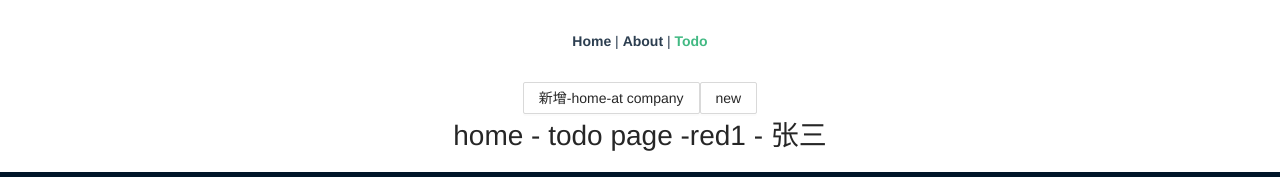
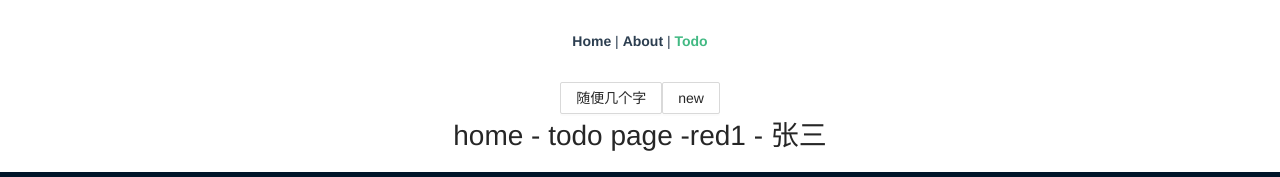
Before and after one commit to aman2025/vue3-app, a Vue app: page /todo in a window 1280 px wide. Shown: the top 177 px of the page. Built offline with nearby package versions, Linux system fonts and the light colour scheme.

Commit message:
local push

```diff
--- a/src/views/Todo.vue
+++ b/src/views/Todo.vue
@@ -1,6 +1,6 @@
 <template>
   <div class="todo">
-    <a-button>新增-home-at company</a-button>
+    <a-button>随便几个字</a-button>
     <a-button>new</a-button>
     <h1>home - todo page -{{ defaultColor }} - {{ author }}</h1>
   </div>
```
